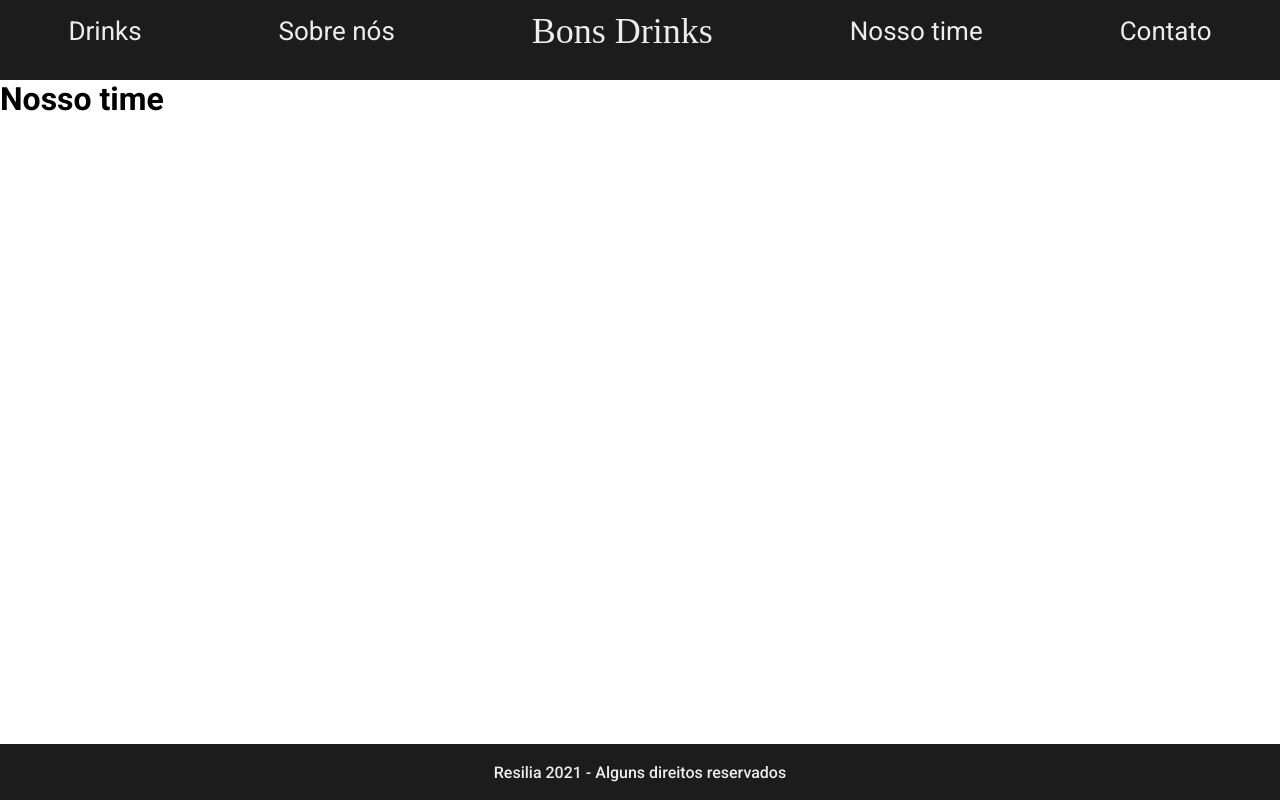
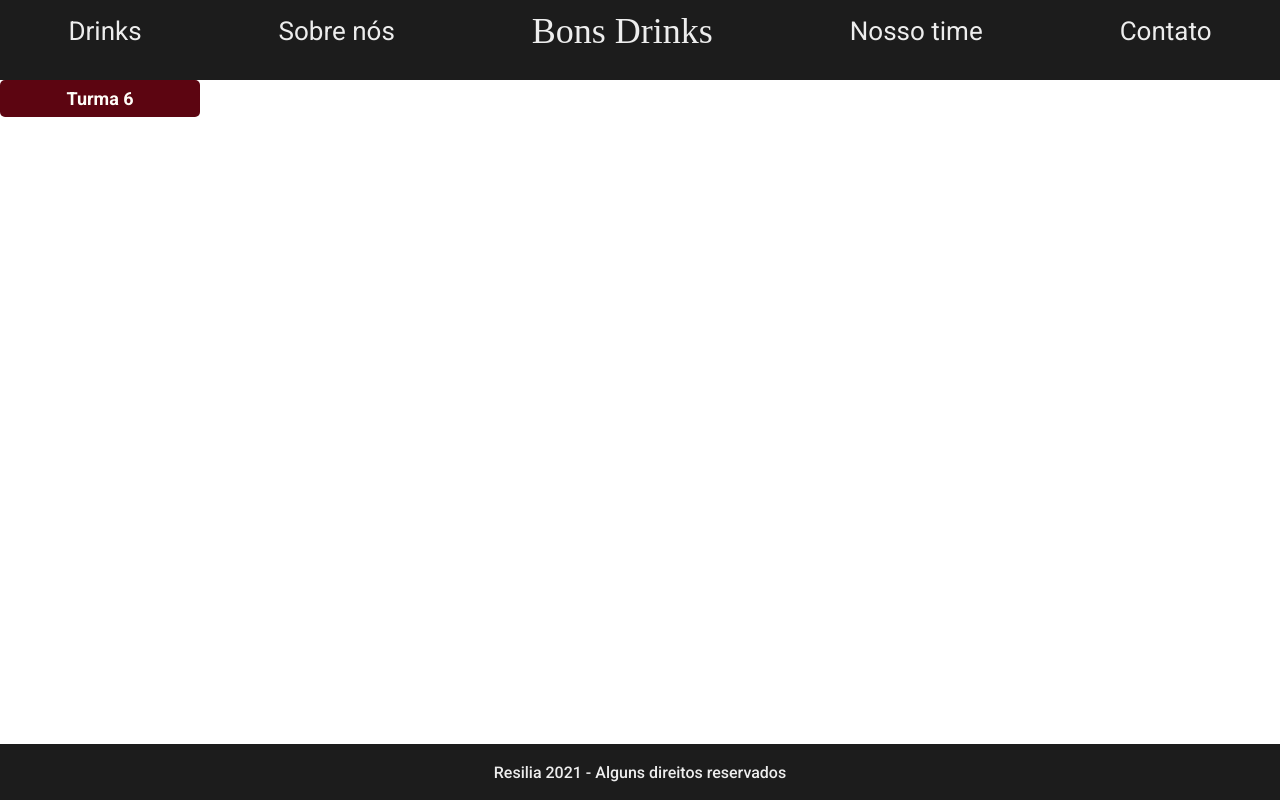
Before and after one commit to allankildare/projeto-react-turma-6, a React (Create React App) app: page /nosso-time in a window 1280 px wide. Built offline with nearby package versions, Linux system fonts and the light colour scheme; a web font is replaced by a local one.

Commit message:
feat: criacao do componente OurTeam e observacao de comportamento do useEffect

```diff
--- a/src/App.js
+++ b/src/App.js
@@ -5,6 +5,7 @@ import Form from './components/Form/Form'
 import Footer from './components/Footer/Footer'
 import Drinks from './components/Drinks/Drinks'
 import Main from './components/Main/Main'
+import OurTeam from './components/OurTeam/OurTeam'
 import {
   BrowserRouter as Router,
   Switch,
@@ -27,7 +28,7 @@ class App extends Component {
               <AboutUs />
             </Route>
             <Route path="/nosso-time">
-              <h1>Nosso time</h1>
+              <OurTeam />
             </Route>
             <Route path="/contato">
               <Form />
--- /dev/null
+++ b/src/components/OurTeam/OurTeam.jsx
@@ -0,0 +1,16 @@
+import React, { useEffect } from 'react'
+import Button from '../Button/Button'
+
+const OurTeam = () => {
+    useEffect(() => {
+        console.log('Rodei');
+    }, [])
+
+    return (
+        <div>
+            <Button texto="Turma 6" />
+        </div>
+    )
+}
+
+export default OurTeam
```
